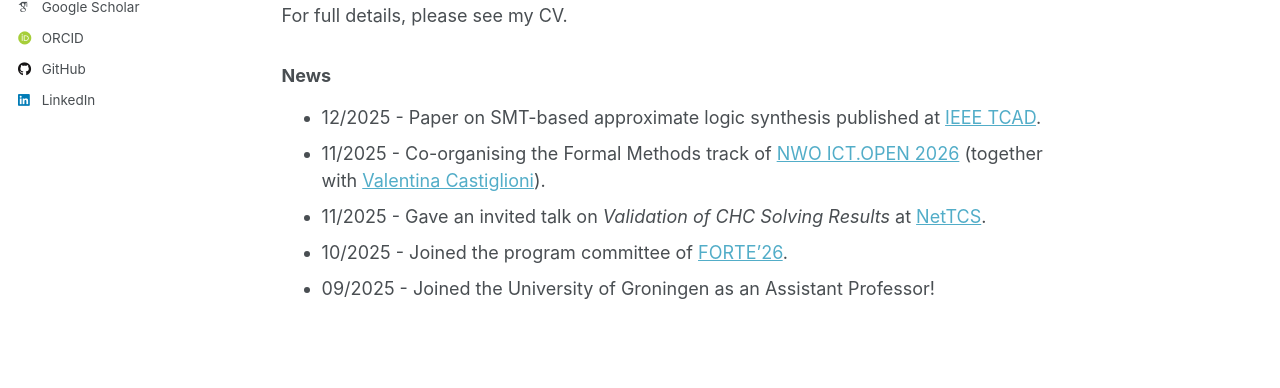
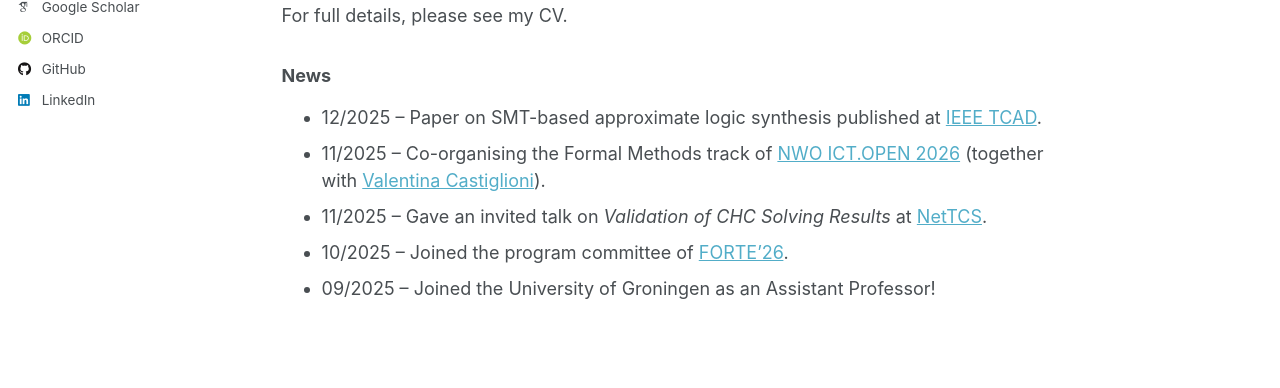
Before and after one commit to rodrigo7491/rodrigo7491.github.io, a Jekyll site: the page built from _pages/about.md, in a window 1280 px wide and 1103 px high. Shown: the part 428-816 px from the top of the window. Built offline with Jekyll 4.4.1, drawn with Linux system fonts in a browser that asks for light colours; some web fonts are replaced; part of the change alters nothing that is shown.

```diff
--- a/_pages/about.md
+++ b/_pages/about.md
@@ -15,11 +15,11 @@ For full details, please see my CV.
 
 ### News
 
-- 12/2025 - Paper on SMT-based approximate logic synthesis published at [IEEE TCAD].
-- 11/2025 - Co-organising the Formal Methods track of [NWO ICT.OPEN 2026] (together with [Valentina Castiglioni]).
-- 11/2025 - Gave an invited talk on *Validation of CHC Solving Results* at [NetTCS].
-- 10/2025 - Joined the program committee of [FORTE'26].
-- 09/2025 - Joined the University of Groningen as an Assistant Professor!
+- 12/2025 &ndash; Paper on SMT-based approximate logic synthesis published at [IEEE TCAD].
+- 11/2025 &ndash; Co-organising the Formal Methods track of [NWO ICT.OPEN 2026] (together with [Valentina Castiglioni]).
+- 11/2025 &ndash; Gave an invited talk on *Validation of CHC Solving Results* at [NetTCS].
+- 10/2025 &ndash; Joined the program committee of [FORTE'26].
+- 09/2025 &ndash; Joined the University of Groningen as an Assistant Professor!
 
 [IEEE TCAD]: https://ieeexplore.ieee.org/xpl/RecentIssue.jsp?punumber=43
 [Valentina Castiglioni]: https://sites.google.com/view/valentinacastiglioni
```
